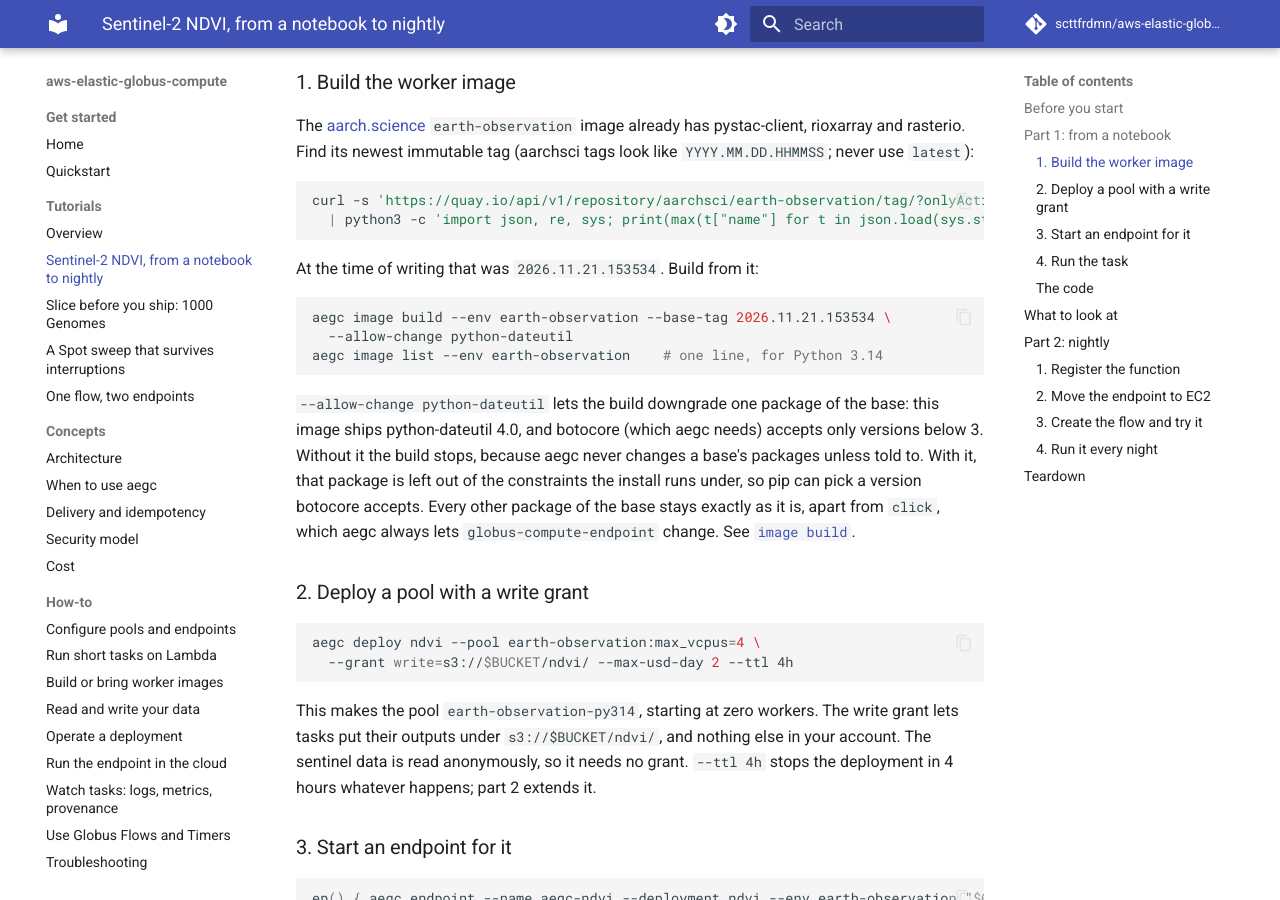
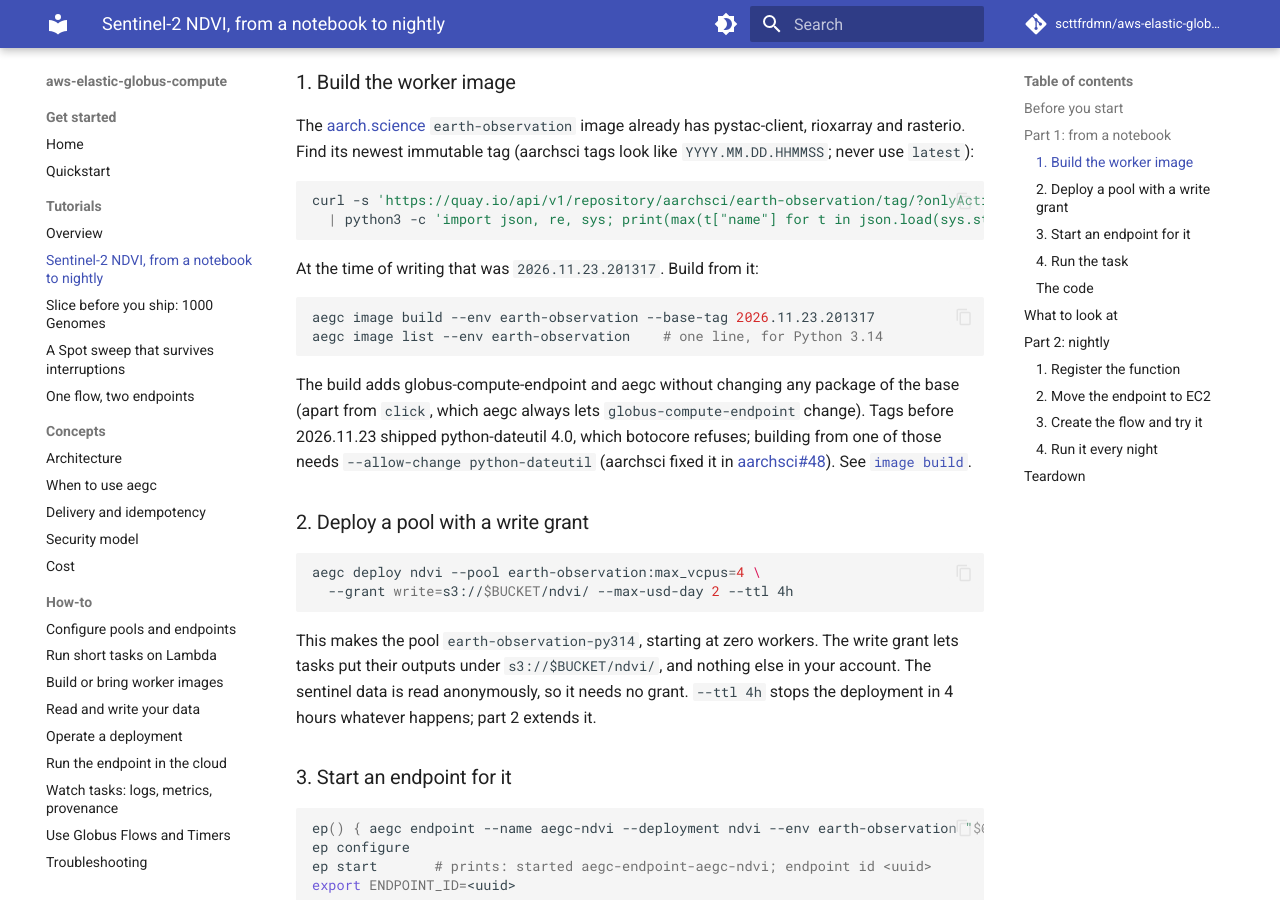
Before and after one commit to scttfrdmn/aws-elastic-globus-compute, an MkDocs documentation site: the page built from docs/tutorials/sentinel2-ndvi.md, in a window 1280 px wide and 900 px high, scrolled down 1391 px. Built offline with MkDocs 1.6.1 and Material for MkDocs 9.7.7, drawn with Linux system fonts in a browser that asks for light colours; comment, search, counter and statistics services are not loaded.

Commit message:
Docs review follow-ups: destroy without lambda-deployer fails when Lambda pools remain; InitSeconds from process start; --pool help (1024 MiB minimum); earth-observation 2026.11.23.201317 needs no --allow-change (aarchsci#48)

````diff
--- a/docs/tutorials/sentinel2-ndvi.md
+++ b/docs/tutorials/sentinel2-ndvi.md
@@ -73,20 +73,18 @@ curl -s 'https://quay.io/api/v1/repository/aarchsci/earth-observation/tag/?onlyA
   | python3 -c 'import json, re, sys; print(max(t["name"] for t in json.load(sys.stdin)["tags"] if re.fullmatch(r"\d{4}(\.\d\d){2}\.\d{6}", t["name"])))'
 ```
 
-At the time of writing that was `2026.11.21.153534`. Build from it:
+At the time of writing that was `2026.11.23.201317`. Build from it:
 
 ```sh
-aegc image build --env earth-observation --base-tag 2026.11.21.153534 \
-  --allow-change python-dateutil
+aegc image build --env earth-observation --base-tag 2026.11.23.201317
 aegc image list --env earth-observation    # one line, for Python 3.14
 ```
 
-`--allow-change python-dateutil` lets the build downgrade one package of the base: this image
-ships python-dateutil 4.0, and botocore (which aegc needs) accepts only versions below 3. Without
-it the build stops, because aegc never changes a base's packages unless told to. With it, that
-package is left out of the constraints the install runs under, so pip can pick a version botocore
-accepts. Every other package of the base stays exactly as it is, apart from `click`, which aegc
-always lets `globus-compute-endpoint` change. See
+The build adds globus-compute-endpoint and aegc without changing any package of the base (apart
+from `click`, which aegc always lets `globus-compute-endpoint` change). Tags before
+2026.11.23 shipped python-dateutil 4.0, which botocore refuses; building from one of those needs
+`--allow-change python-dateutil` (aarchsci fixed it in
+[aarchsci#48](https://github.com/playgroundlogic/aarchsci/issues/48)). See
 [`image build`](../reference/cli.md#aegc-image-build).
 
 ### 2. Deploy a pool with a write grant
````
Also changed, not shown: CHANGELOG.md (+6 -0 lines), docs/how-to/images.md (+5 -3 lines), docs/how-to/lambda-pools.md (+3 -3 lines), docs/how-to/operations.md (+6 -4 lines), 5 other files.
